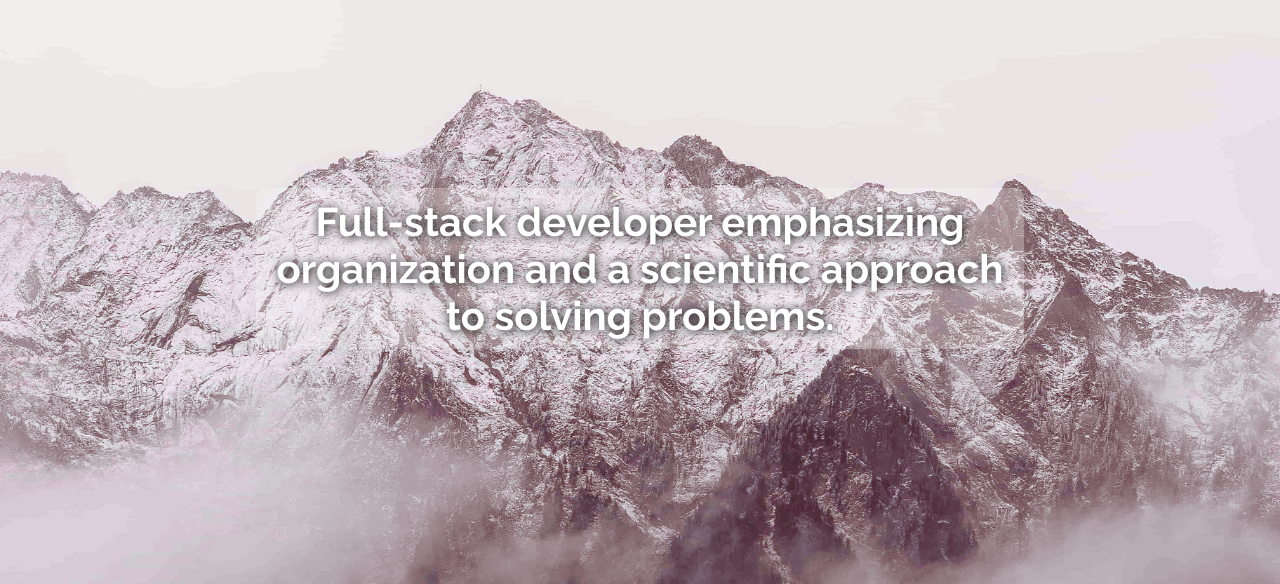
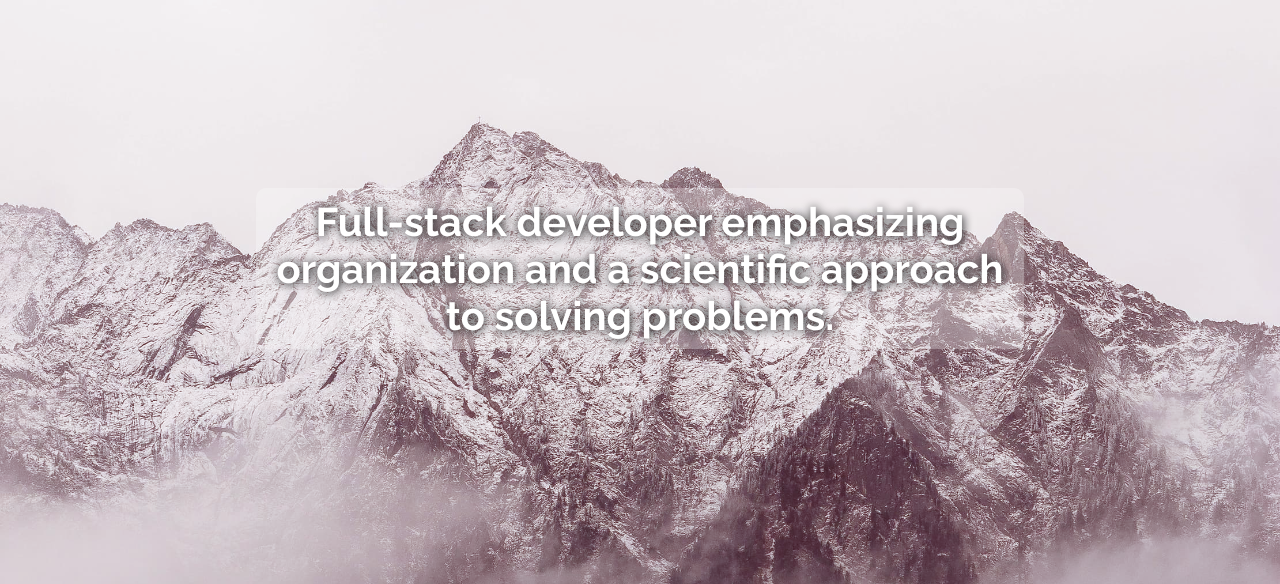
Before and after one commit to joelacasse/portfolio, a plain HTML site: page index.html in a window 1280 px wide. Shown: the part 156-740 px from the top of the page. Drawn offline with Linux system fonts and the light colour scheme.

Commit message:
image optimization

```diff
--- a/style.css
+++ b/style.css
@@ -12,7 +12,7 @@ body.fade{
 }
 header{
   height: 100vh;
-  background-image: url(img/mtn-min.jpg);
+  background-image: url(img/mtn-crop2.jpg);
   background-blend-mode: screen;
   background-color: rgba(104,5,5,0.6);
   background-size: cover;
```
Also changed, not shown: img/mtn-crop2.jpg (added), 1 other file.
